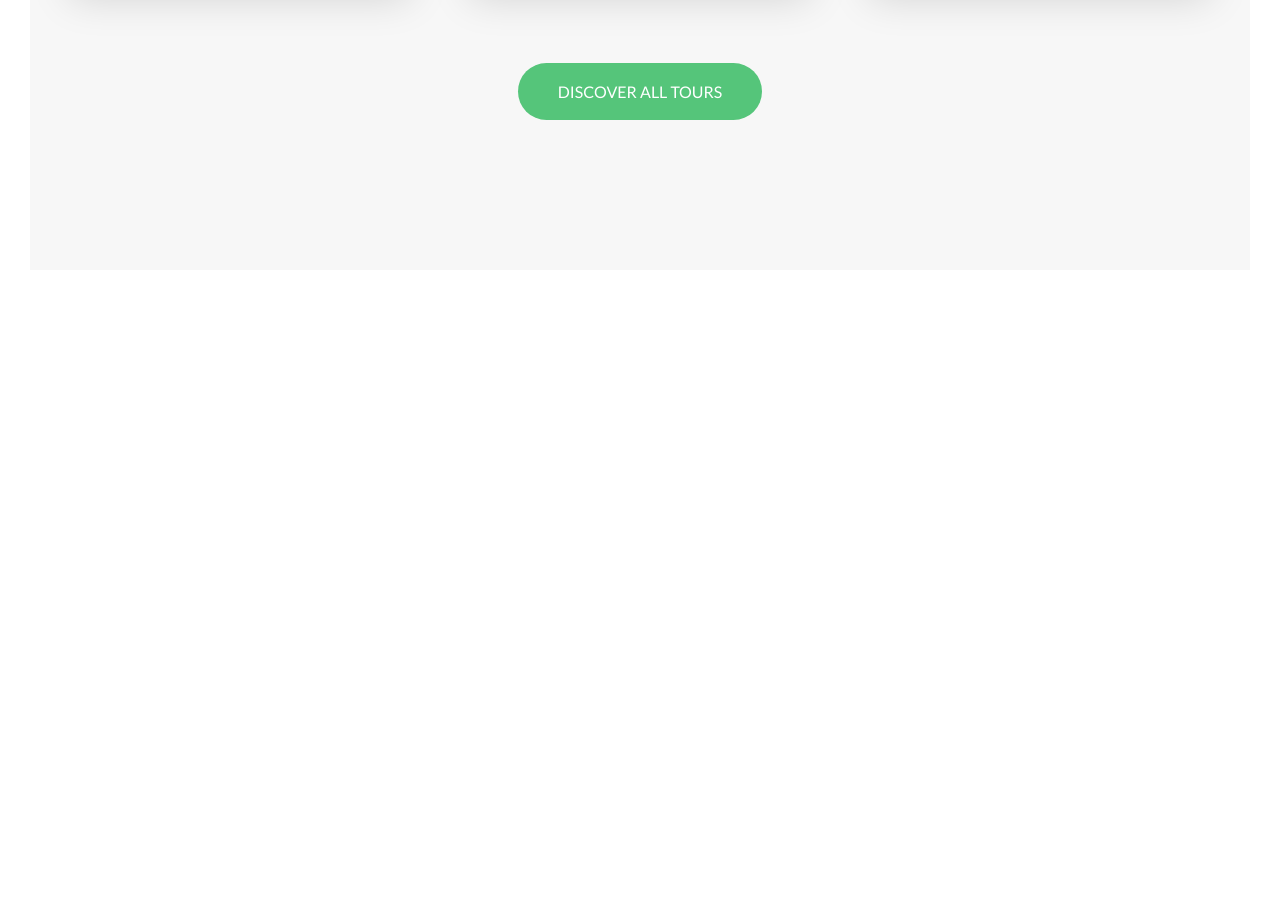
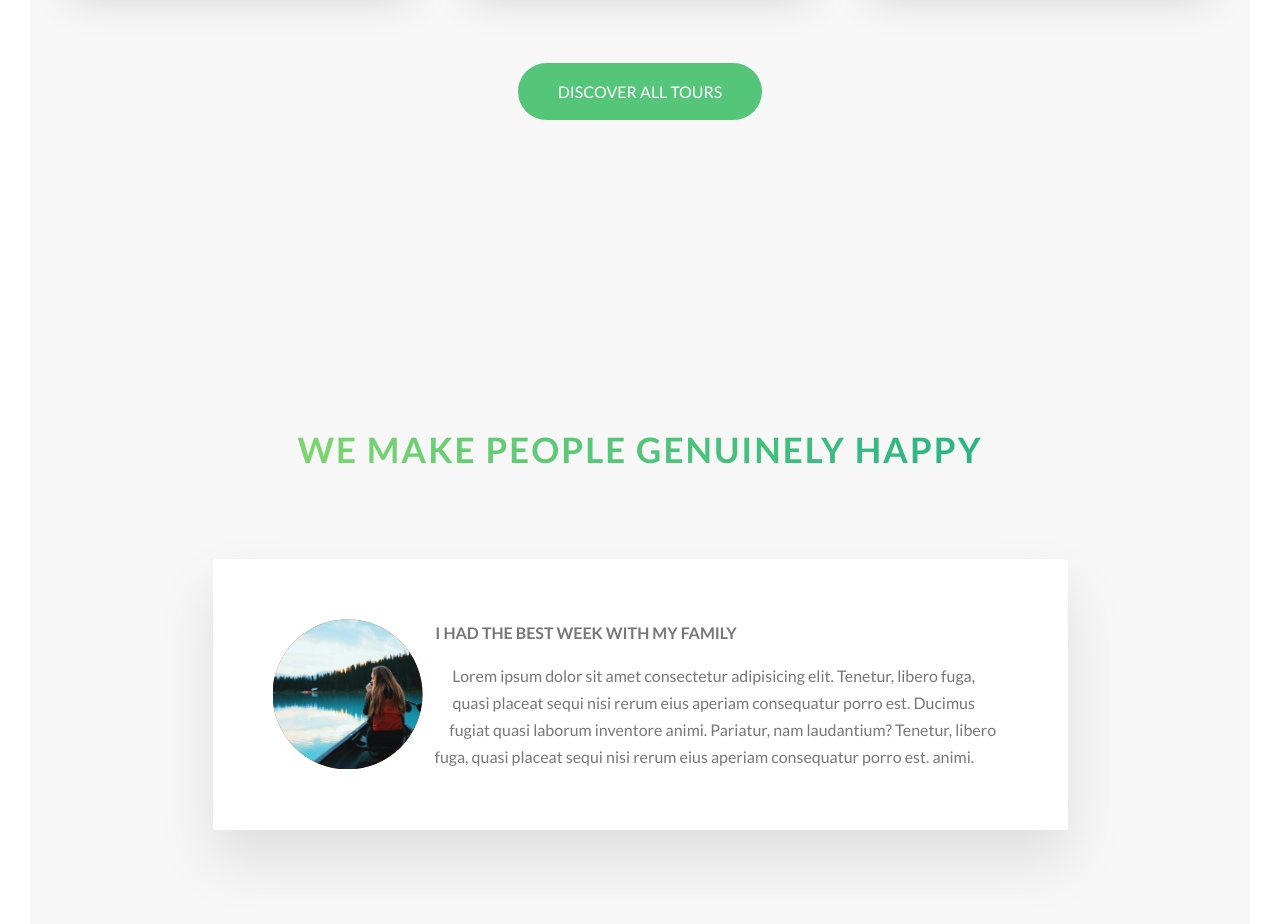
Before and after one commit to nikhilx/advanced-css, a website: page index.html in a window 1280 px wide. Shown: the part 2997-3921 px from the top of the page. Before the commit the page ends 3297 px from the top, so only its background shows below. Drawn offline with Linux system fonts and the light colour scheme.

Commit message:
Added the circular text with shape-outside

```diff
--- a/index.html
+++ b/index.html
@@ -222,6 +222,32 @@
                 <a href="#" class="btn btn--green">Discover all tours</a>
             </div>
         </section>
+
+        <section class="section-stories">
+            <div class="u-center-text u-margin-bottom-big">
+                <h2 class="heading-secondary">
+                    We make people genuinely happy
+                </h2>
+            </div>
+
+            <div class="row">
+                <div class="story">
+                    <figure class="story__shape">
+                        <img src="img/nat-8.jpg" alt="Person" class="story__img">
+                    </figure>
+                    <div class="story-text">
+                        <h3 class="heading-tertiary u-margin-bottom-small">I had the best week with my family</h3>
+                        <p>
+                            Lorem ipsum dolor sit amet consectetur adipisicing elit. Tenetur, libero fuga, quasi placeat
+                            sequi nisi rerum eius aperiam consequatur porro est. Ducimus fugiat quasi laborum inventore
+                            animi. Pariatur, nam laudantium? Tenetur, libero fuga, quasi placeat
+                            sequi nisi rerum eius aperiam consequatur porro est. animi.
+                        </p>
+                        </p>
+                    </div>
+                </div>
+            </div>
+        </section>
     </main>
 
 </body>
--- /dev/null
+++ b/scss/components/_story.scss
@@ -0,0 +1,30 @@
+.story {
+    font-size: $default-font-size;
+    width: 75%;
+    margin: 0 auto;
+    box-shadow: 0 3rem 6rem rgba($color-black, .1);
+    background-color: $color-white;
+    border-radius: 3px;
+    padding: 6rem;
+    padding-left: 9rem;
+
+    &__shape {
+        width: 15rem;
+        height: 15rem;
+        float: left;
+        background-color: orangered;
+        //Only works if element is floated and have dimensions
+        shape-outside: circle(50% at 50% 50%);
+        -webkit-shape-outside: circle(50% at 50% 50%);
+
+        -webkit-clip-path: circle(50% at 50% 50%);
+        clip-path: circle(50% at 50% 50%);
+
+        //to space an element which is floated, better to use transform than using margins
+        transform: translateX(-3rem);
+    }
+
+    &__img {
+        height: 100%;
+    }
+}
--- a/scss/main.scss
+++ b/scss/main.scss
@@ -11,6 +11,7 @@
 @import 'components/composition';
 @import 'components/feature-box';
 @import 'components/card';
+@import 'components/story';
 
 @import 'pages/home';
 
--- a/scss/pages/_home.scss
+++ b/scss/pages/_home.scss
@@ -24,3 +24,8 @@
     padding: 25rem 0 15rem 0;
     margin-top: -10rem;
 }
+
+.section-stories {
+    padding: 15rem 0;
+    background-color: $color-gray-light-1;
+}
```
Also changed, not shown: css/style.css.
